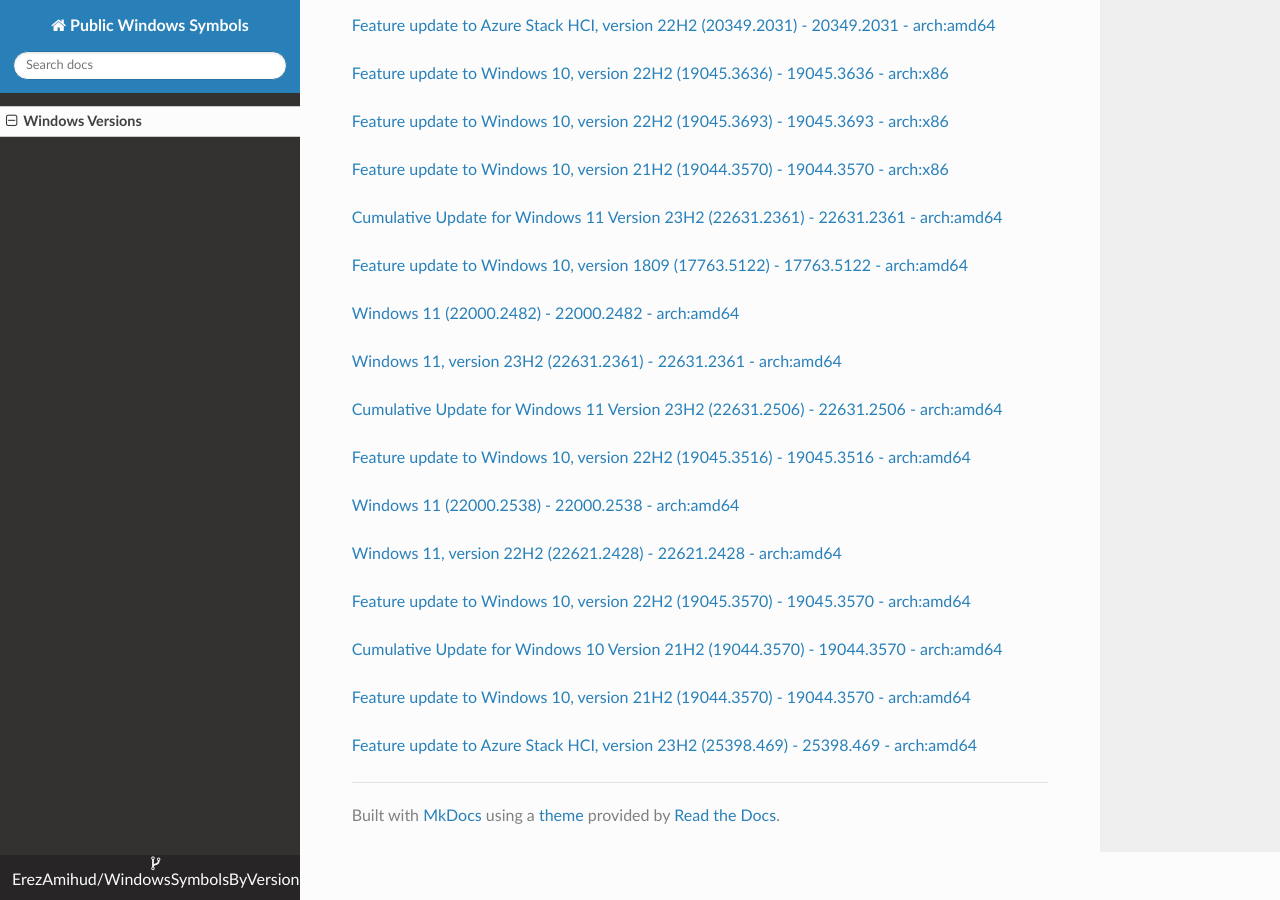
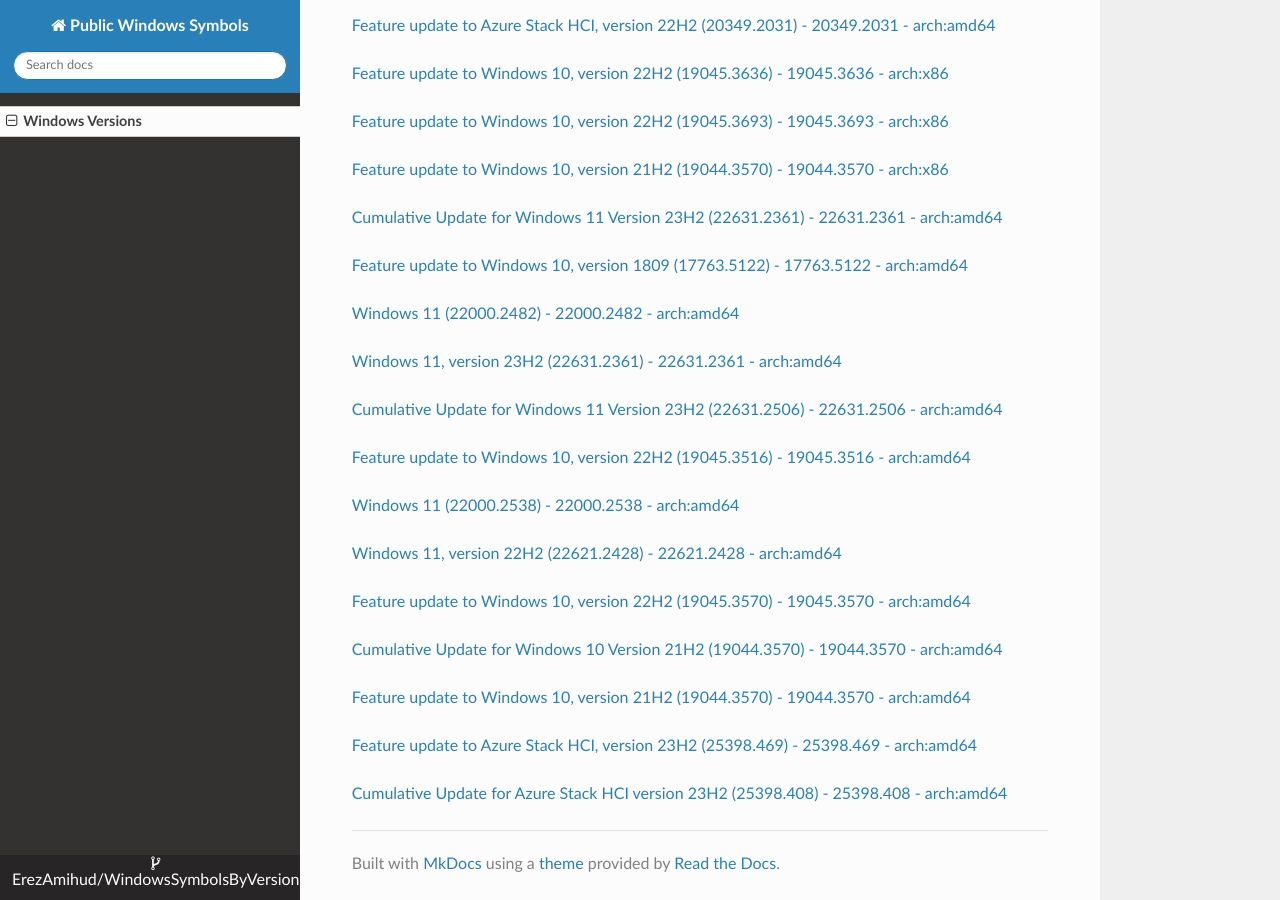
Before and after one commit to ErezAmihud/WindowsSymbolsByVersion, an MkDocs documentation site: the page built from docs/index.md, in a window 1280 px wide and 900 px high, scrolled down 22757 px. Built offline with MkDocs 1.6.1, drawn with Linux system fonts in a browser that asks for light colours; nearby versions of some CDN libraries.

Commit message:
Automated commit, add manifest for 358e12e8-282d-4b95-96d2-f3c4dc18baa4

```diff
--- a/docs/index.md
+++ b/docs/index.md
@@ -1279,3 +1279,6 @@
 
 
 [Feature update to Azure Stack HCI, version 23H2 (25398.469) - 25398.469 - arch:amd64](https://github.com/ErezAmihud/WindowsSymbolsByVersion/blob/main/manifests/3c50d994-f8f3-4c8a-8e4c-646ae3e0fdb1.manifest)
+
+
+[Cumulative Update for Azure Stack HCI version 23H2 (25398.408) - 25398.408 - arch:amd64](https://github.com/ErezAmihud/WindowsSymbolsByVersion/blob/main/manifests/358e12e8-282d-4b95-96d2-f3c4dc18baa4.manifest)
```
Also changed, not shown: process_builds.json (+1 -1 lines), 1 other file.
